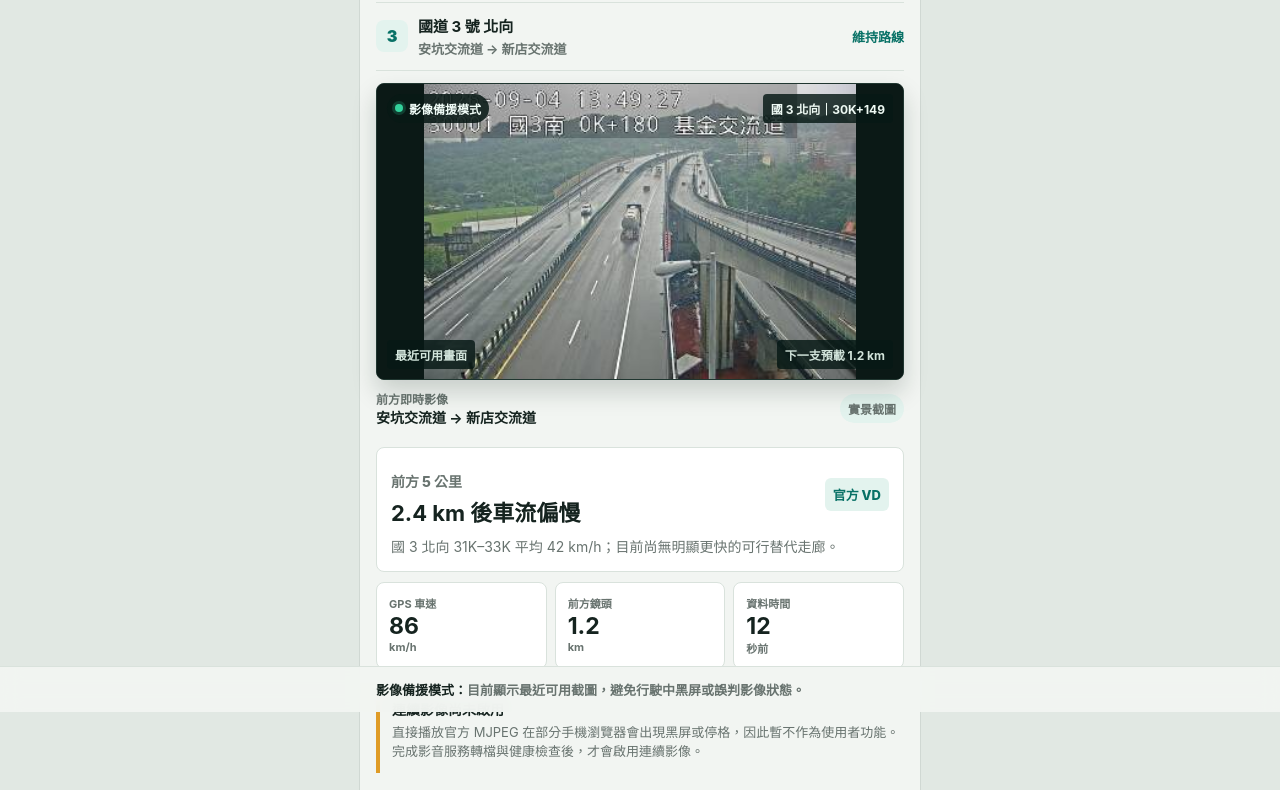
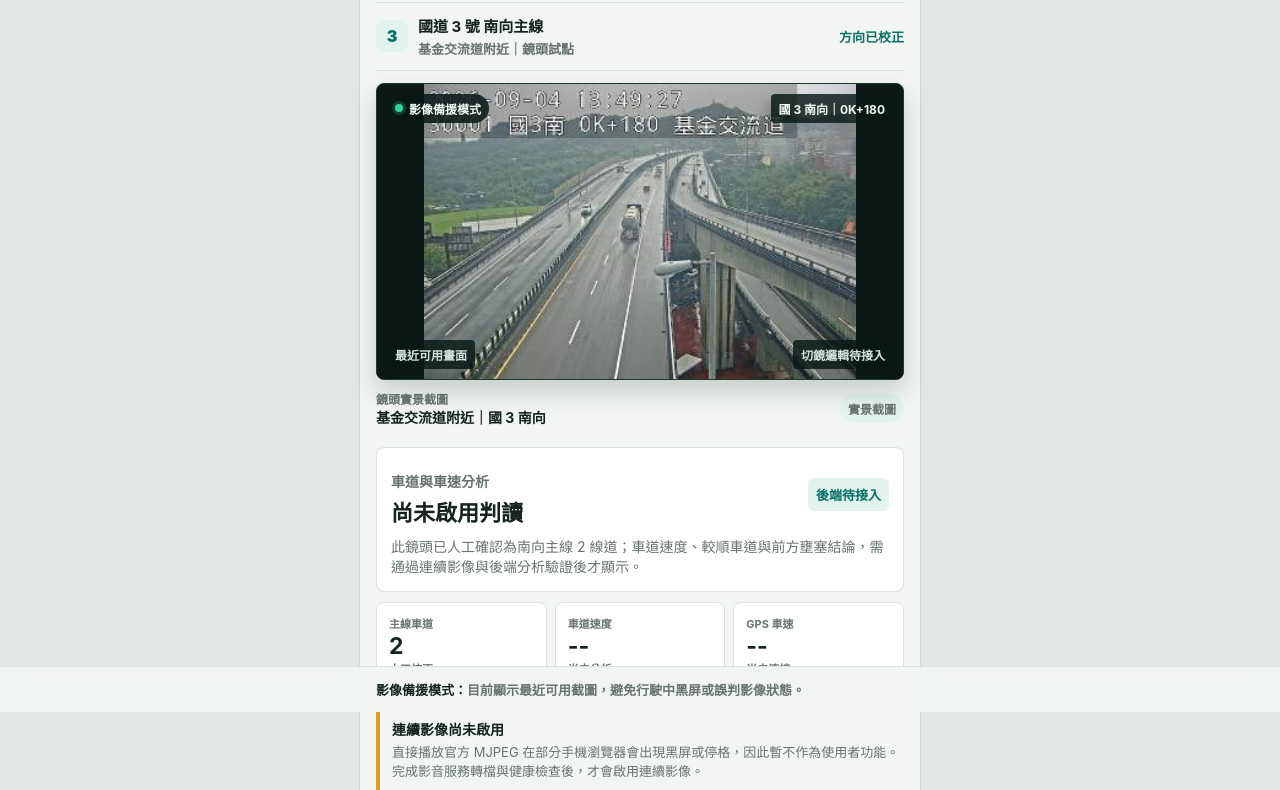
Before and after one commit to kcwk1031-art/commute-memory-app, a plain HTML site: page stream-preview.html in a window 1280 px wide. Shown: the part 88-878 px from the top of the page. Drawn offline with Linux system fonts and the light colour scheme.

Commit message:
Add files via upload

```diff
--- a/stream-preview.html
+++ b/stream-preview.html
@@ -83,7 +83,7 @@
     <header class="topbar">
       <div>
         <p class="eyebrow">道路駕駛</p>
-        <h1>即時串流駕駛畫面</h1>
+        <h1>道路影像駕駛總覽</h1>
       </div>
       <span class="demo-pill">介面預覽</span>
     </header>
@@ -91,10 +91,10 @@
     <section class="route-row" aria-label="目前行駛路線">
       <span class="route-icon">3</span>
       <div class="route-copy">
-        <strong>國道 3 號 北向</strong>
-        <span>安坑交流道 → 新店交流道</span>
+        <strong>國道 3 號 南向主線</strong>
+        <span>基金交流道附近｜鏡頭試點</span>
       </div>
-      <span class="route-status">維持路線</span>
+      <span class="route-status">方向已校正</span>
     </section>
 
     <section aria-label="前方即時道路影像">
@@ -102,37 +102,37 @@
         <img class="fallback-frame" src="camera-30001-frame.jpg" alt="國道 CCTV 最近可用畫面截圖">
         <div class="video-top">
           <span class="live-pill"><i class="dot"></i><span>影像備援模式</span></span>
-          <span class="stream-label">國 3 北向｜30K+149</span>
+          <span class="stream-label">國 3 南向｜0K+180</span>
         </div>
         <div class="video-bottom">
           <span class="buffer-status">最近可用畫面</span>
-          <span class="buffer-status">下一支預載 1.2 km</span>
+          <span class="buffer-status">切鏡邏輯待接入</span>
         </div>
       </div>
       <div class="video-meta">
         <div>
-          <p class="caption">前方即時影像</p>
-          <strong>安坑交流道 → 新店交流道</strong>
+          <p class="caption">鏡頭實景截圖</p>
+          <strong>基金交流道附近｜國 3 南向</strong>
         </div>
         <span class="source-pill">實景截圖</span>
       </div>
     </section>
 
-    <section class="decision" aria-label="前方路況決策">
+    <section class="decision" aria-label="車道與車速分析狀態">
       <div class="decision-top">
         <div>
-          <p class="caption">前方 5 公里</p>
-          <h2>2.4 km 後車流偏慢</h2>
+          <p class="caption">車道與車速分析</p>
+          <h2>尚未啟用判讀</h2>
         </div>
-        <span class="decision-badge">官方 VD</span>
+        <span class="decision-badge">後端待接入</span>
       </div>
-      <p>國 3 北向 31K–33K 平均 42 km/h；目前尚無明顯更快的可行替代走廊。</p>
+      <p>此鏡頭已人工確認為南向主線 2 線道；車道速度、較順車道與前方壅塞結論，需通過連續影像與後端分析驗證後才顯示。</p>
     </section>
 
-    <section class="metrics" aria-label="即時指標">
-      <article><span>GPS 車速</span><strong>86</strong><small>km/h</small></article>
-      <article><span>前方鏡頭</span><strong>1.2</strong><small>km</small></article>
-      <article><span>資料時間</span><strong>12</strong><small>秒前</small></article>
+    <section class="metrics" aria-label="目前分析資料狀態">
+      <article><span>主線車道</span><strong>2</strong><small>人工校正</small></article>
+      <article><span>車道速度</span><strong>--</strong><small>尚未分析</small></article>
+      <article><span>GPS 車速</span><strong>--</strong><small>尚未連接</small></article>
     </section>
 
     <section class="notice">
```
